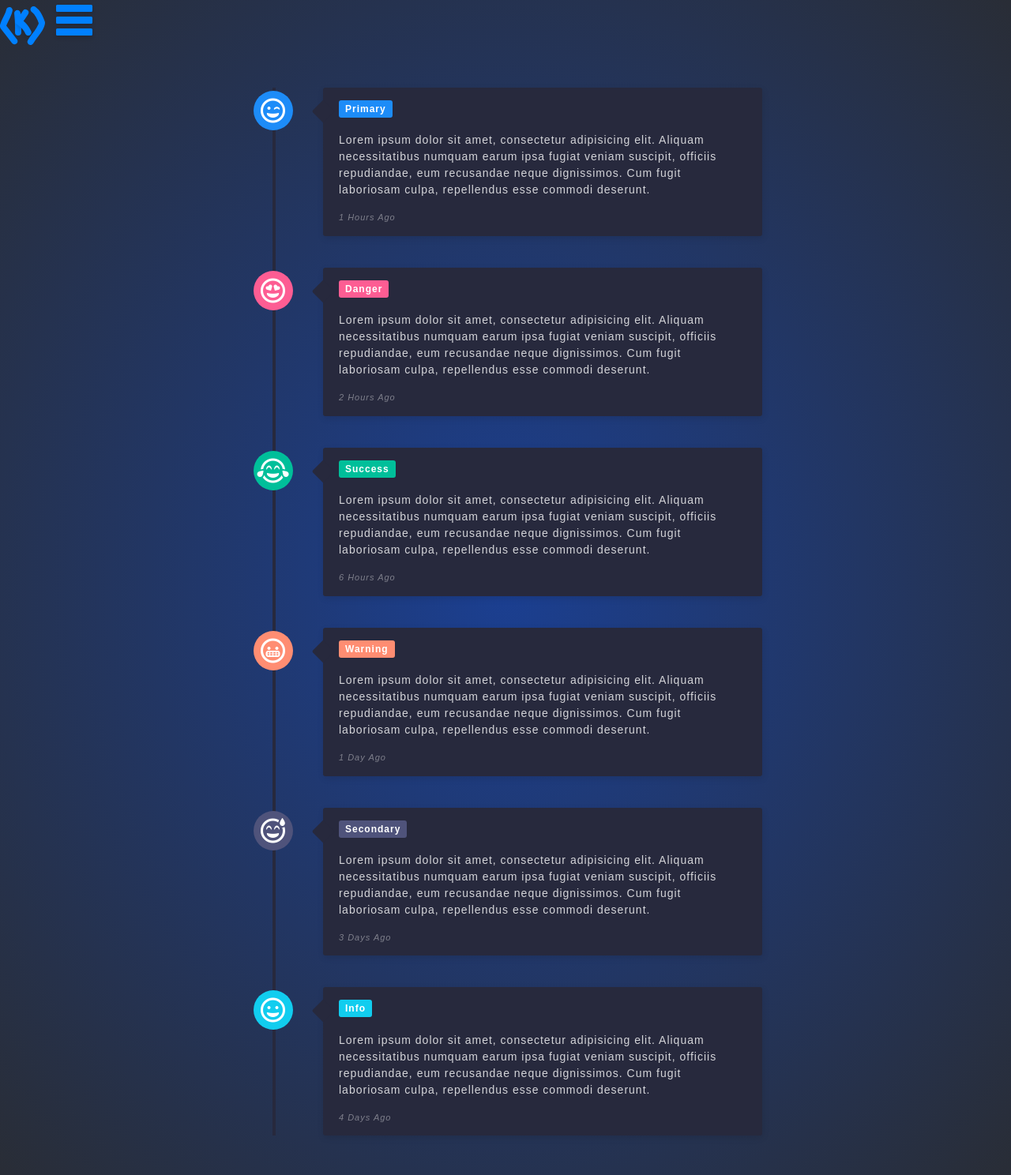
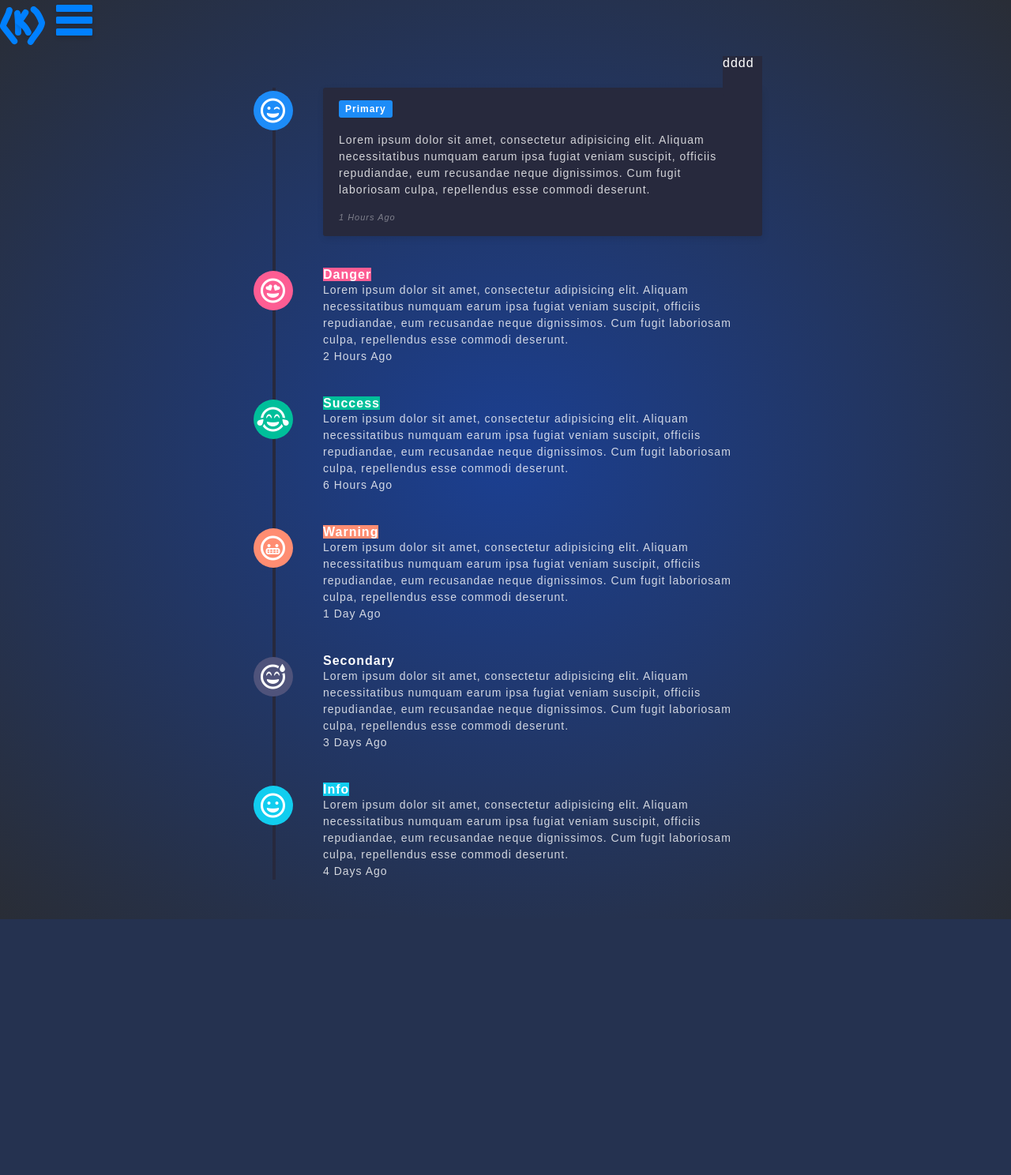
Before and after one commit to keemcodes/My-Site-Redesigned, a PHP site: page /testing/index.html in a window 1280 px wide. Shown: the whole page at 79% size. After the commit the page ends 1164 px from the top, so only its background shows below. Run offline with PHP 8.4, Linux system fonts and the light colour scheme; some libraries are stand-ins or nearby versions; some web fonts are replaced.

Commit message:
created concept for folder shaped divs in /testing folder

```diff
--- a/testing/index.html
+++ b/testing/index.html
@@ -15,9 +15,12 @@
                     <i class="far fa-grin-wink"></i>
                 </div>
                 <div class="timeline-body">
-                    <h4 class="timeline-title"><span class="badge">Primary</span></h4>
-                    <p>Lorem ipsum dolor sit amet, consectetur adipisicing elit. Aliquam necessitatibus numquam earum ipsa fugiat veniam suscipit, officiis repudiandae, eum recusandae neque dignissimos. Cum fugit laboriosam culpa, repellendus esse commodi deserunt.</p>
-                    <p class="timeline-subtitle">1 Hours Ago</p>
+                    <div class="timeline-inner-body">
+                        <h4 class="timeline-title"><span class="badge">Primary</span></h4>
+                        <p>Lorem ipsum dolor sit amet, consectetur adipisicing elit. Aliquam necessitatibus numquam earum ipsa fugiat veniam suscipit, officiis repudiandae, eum recusandae neque dignissimos. Cum fugit laboriosam culpa, repellendus esse commodi deserunt.</p>
+                        <p class="timeline-subtitle">1 Hours Ago</p>
+                    </div>
+                    <div class="timeline-inner-square">dddd</div>
                 </div>
             </div>
             <div class="timeline-container danger">
--- a/testing/style.css
+++ b/testing/style.css
@@ -76,7 +76,9 @@ p {
   border-radius: 50%;
 }
 
-.timeline .timeline-container .timeline-body {
+
+
+.timeline .timeline-container .timeline-inner-body {
   background: #27293d;
   border-radius: 3px;
   padding: 20px 20px 15px;
@@ -91,15 +93,32 @@ p {
   display: block;
   position: absolute;
   left: -10px;
-  transform: rotate(45deg);
   border-radius: 0 0 0 2px;
 }
 
-.timeline .timeline-container .timeline-body .timeline-title {
+.timeline-body {
+  position: relative;
+}
+
+.timeline-inner-square {
+  /* content: ""; */
+  background: inherit;
+  width: 50px;
+  height: 50px;
+  display: block;
+  position: absolute;
+  top: -40px;
+  right: 0px;
+  border-radius: 0 0 0 2px;
+  background: #27293d;
+
+}
+
+.timeline .timeline-container .timeline-inner-body .timeline-title {
   margin-bottom: 1.4rem;
 }
 
-.timeline .timeline-container .timeline-body .timeline-title .badge {
+.timeline .timeline-container .timeline-inner-body .timeline-title .badge {
   background: #4f537b;
   padding: 4px 8px;
   border-radius: 3px;
@@ -107,7 +126,7 @@ p {
   font-weight: bold;
 }
 
-.timeline .timeline-container .timeline-body .timeline-subtitle {
+.timeline .timeline-container .timeline-inner-body .timeline-subtitle {
   font-weight: 300;
   font-style: italic;
   opacity: 0.4;
```
